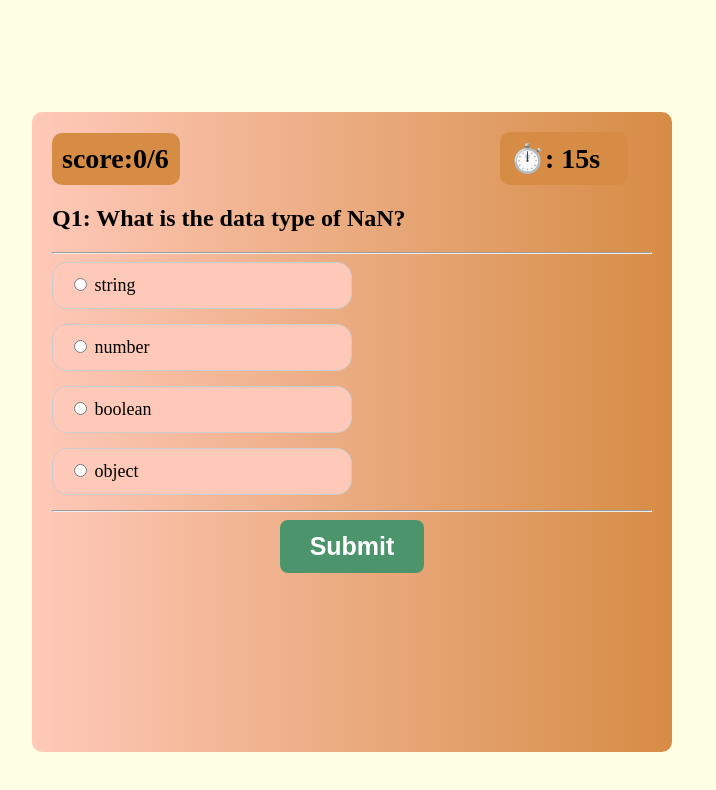
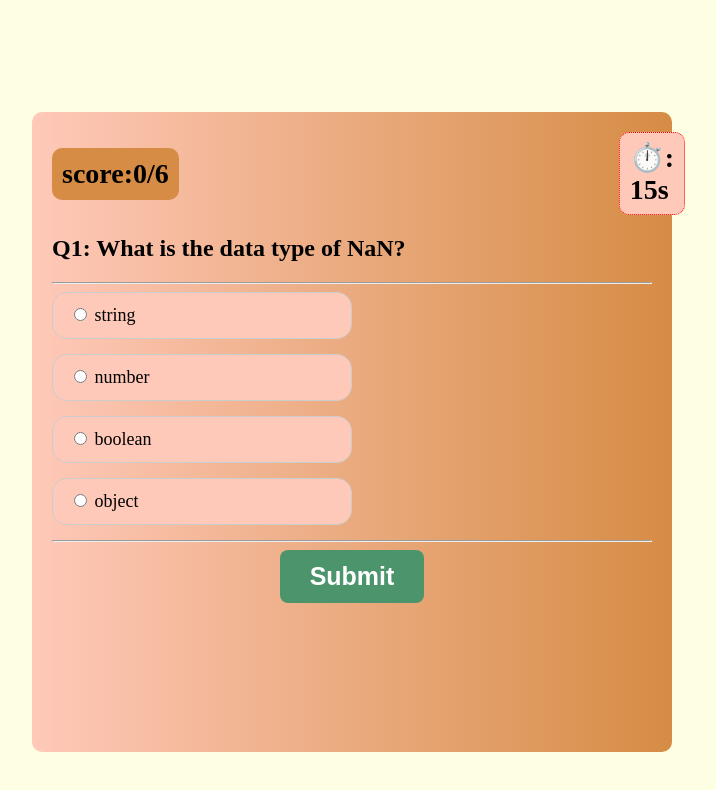
Before and after one commit to Mohit7172/Quizify, a plain HTML site: page index.html in a window 1280 px wide. Shown: the whole page, without its empty margins (288-1004 px from the left). Drawn offline with Linux system fonts and the light colour scheme.

Commit message:
timer css

```diff
--- a/style.css
+++ b/style.css
@@ -76,9 +76,13 @@ ul li {
     font-weight: bold;
 
 }
-
+#timer{
+    border: 1.5px dotted red;
+    padding: 8px 10px;
+    background: #FFC9B9;
+}
 .header{
     display: flex;
     align-items: center;
-    gap: 40vh;
+    gap: 55vh;
 }
```
